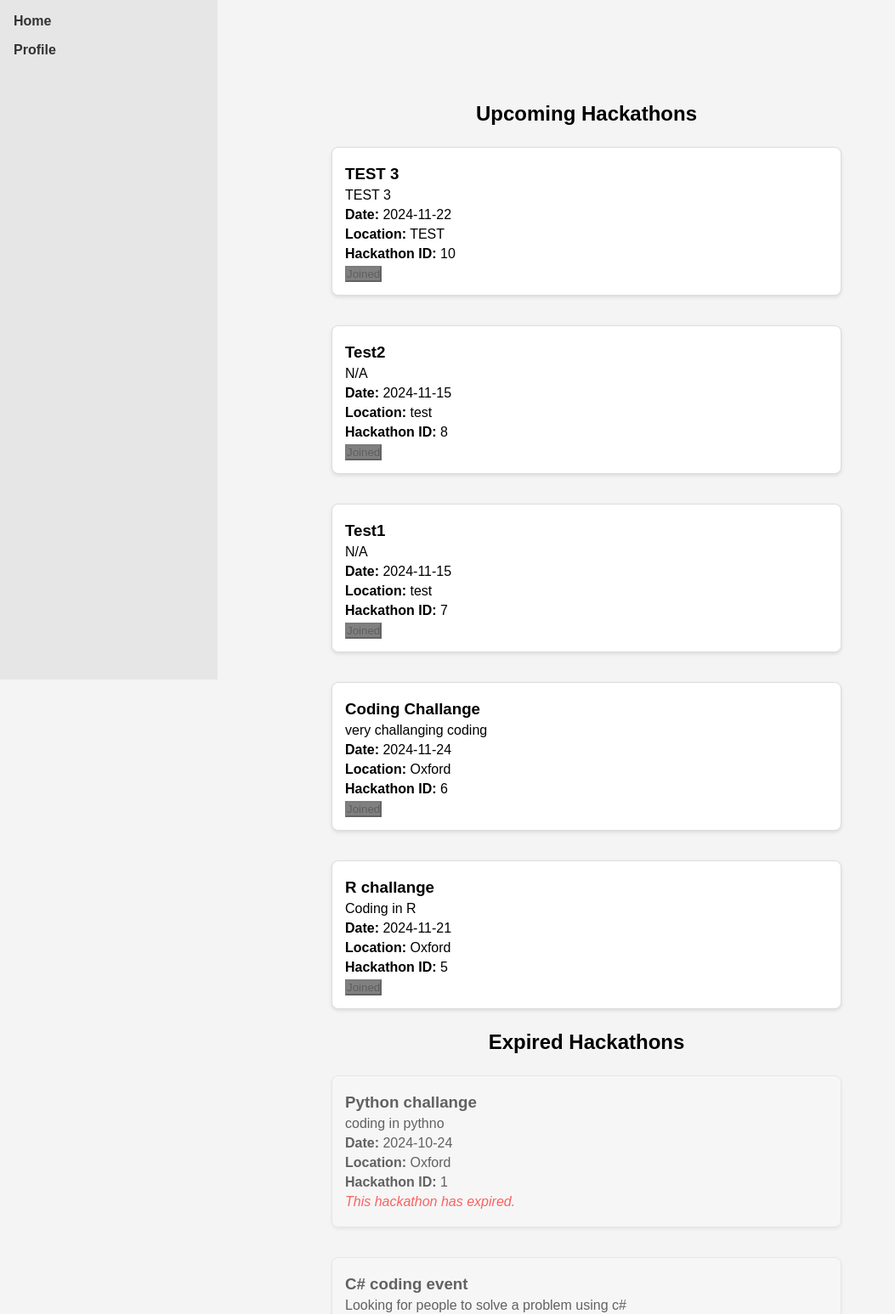
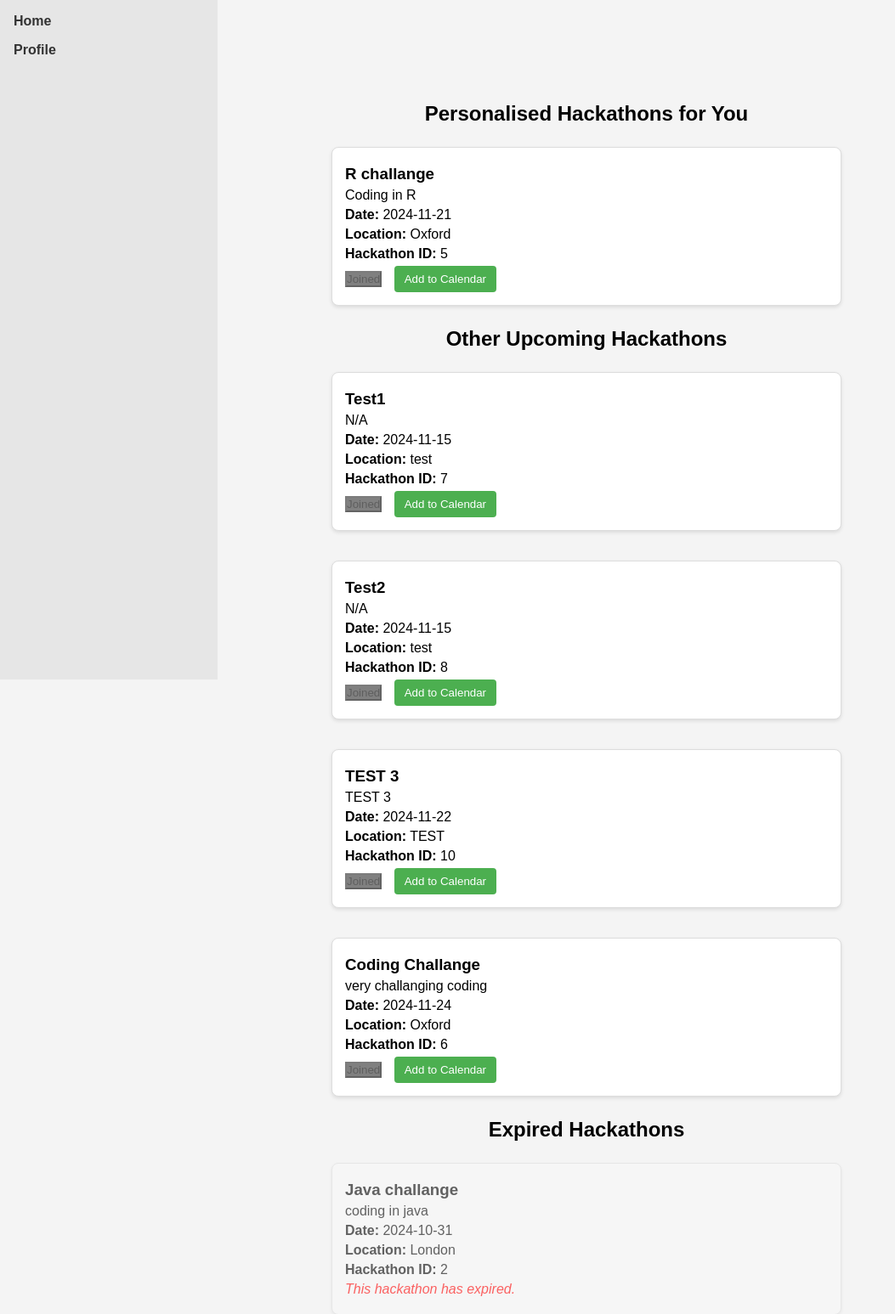
Before and after one commit to ZekiCanSarak/StartApp, a Flask app: page /hack in a window 1280 px wide. Shown: the part 67-1614 px from the top of the page at 85% size, without its empty margins (0-1053 px from the left). Run offline with Flask 3, Linux system fonts and the light colour scheme; a user stored in the database is signed in; data comes from the database, SQL or seed files in the repository; both versions use the stored data as it was after the commit.

Commit message:
added a function where for each user depending on their skills they will have personalised hackathons posted then the others that are posted below it. Also created a google calender button which links to google calender  for those who would like to add the hackathon date to their calender.

```diff
--- a/app.py
+++ b/app.py
@@ -1,7 +1,9 @@
 from flask import Flask, render_template, request, redirect, url_for, session, jsonify, g, flash
 from passlib.hash import sha256_crypt
 import sqlite3
-from datetime import datetime
+from datetime import datetime, timedelta
+from urllib.parse import urlencode
+
 
 
 app = Flask(__name__)
@@ -70,27 +72,57 @@ def hack():
     username = session['username']
     today = datetime.now().date()
 
-    # Query for active hackathons (today or in the future)
-    active_hackathons = query_db("""
+    user_profile = query_db("SELECT skills FROM user_profiles WHERE username = ?", [username], one=True)
+    user_skills = user_profile[0].split(',') if user_profile and user_profile[0] else []
+
+    skill_conditions = " OR ".join([
+        "(title LIKE ? OR title LIKE ? OR title LIKE ? OR description LIKE ? OR description LIKE ? OR description LIKE ?)"
+        for _ in user_skills
+    ])
+
+    skill_params = []
+    for skill in user_skills:
+        trimmed_skill = skill.strip()
+        skill_params.extend([
+            f"% {trimmed_skill} %",
+            f"{trimmed_skill} %",
+            f"% {trimmed_skill}",
+            f"% {trimmed_skill} %",
+            f"{trimmed_skill} %",
+            f"% {trimmed_skill}"
+        ])
+
+
+    matching_hackathons = query_db(f"""
         SELECT h.id, h.title, h.description, h.date, h.location,
                CASE WHEN p.username IS NOT NULL THEN 1 ELSE 0 END AS joined
         FROM hackathons h
         LEFT JOIN participants p ON h.id = p.hackathon_id AND p.username = ?
-        WHERE h.date >= ?
-        ORDER BY h.id DESC
-    """, [username, today])
+        WHERE h.date >= ? AND ({skill_conditions})
+        ORDER BY h.date ASC
+    """, [username, today] + skill_params)
 
-    # Query for expired hackathons (before today)
+
+    other_hackathons = query_db(f"""
+        SELECT h.id, h.title, h.description, h.date, h.location,
+               CASE WHEN p.username IS NOT NULL THEN 1 ELSE 0 END AS joined
+        FROM hackathons h
+        LEFT JOIN participants p ON h.id = p.hackathon_id AND p.username = ?
+        WHERE h.date >= ? AND NOT ({skill_conditions})
+        ORDER BY h.date ASC
+    """, [username, today] + skill_params)
+
+
     expired_hackathons = query_db("""
         SELECT h.id, h.title, h.description, h.date, h.location,
                CASE WHEN p.username IS NOT NULL THEN 1 ELSE 0 END AS joined
         FROM hackathons h
         LEFT JOIN participants p ON h.id = p.hackathon_id AND p.username = ?
         WHERE h.date < ?
-        ORDER BY h.date ASC
+        ORDER BY h.date DESC
     """, [username, today])
 
-    return render_template('hack.html', active_hackathons=active_hackathons, expired_hackathons=expired_hackathons)
+    return render_template('hack.html', matching_hackathons=matching_hackathons, other_hackathons=other_hackathons, expired_hackathons=expired_hackathons)
 
 @app.route('/post_hackathon', methods=['POST'])
 def post_hackathon():
@@ -100,15 +132,15 @@ def post_hackathon():
     location = request.form['location']
 
     try:
-        # Insert the new hackathon into the database
+
         db = get_db()
         cursor = db.cursor()
         cursor.execute("INSERT INTO hackathons (title, description, date, location) VALUES (?, ?, ?, ?)",
                        (title, description, date, location))
         db.commit()
 
-        # Retrieve the ID of the newly inserted hackathon
-        hackathon_id = cursor.lastrowid  # Get the auto-generated ID
+
+        hackathon_id = cursor.lastrowid
 
         return jsonify({
             'success': True,
@@ -160,14 +192,13 @@ def profile():
         return redirect(url_for('home'))
 
     if request.method == 'POST':
-        # Get updated profile data from the form
+
         name = request.form.get('name')
         age = request.form.get('age')
         school = request.form.get('school')
         skills = request.form.get('skills')
         hackathon = request.form.get('hackathon')
 
-        # Update or insert the user's profile in the database
         try:
             existing_profile = query_db("SELECT * FROM user_profiles WHERE username = ?", [session['username']], one=True)
             if existing_profile:
@@ -180,7 +211,7 @@ def profile():
         except Exception as e:
             flash("Error updating profile: " + str(e), "error")
 
-    # Fetch user profile details to display on the page
+
     user_details = query_db("SELECT name, age, school, skills, hackathon FROM user_profiles WHERE username = ?", [session['username']], one=True)
     return render_template('profile.html', user_details=user_details)
 
@@ -191,10 +222,10 @@ def join_hackathon():
         return jsonify({"success": False, "message": "Please log in to join a hackathon."})
 
     data = request.get_json()
-    id = data.get('id')  # Get 'id' instead of 'hackathon_id'
+    id = data.get('id')
     username = session['username']
 
-    # Check if the user has already joined this specific hackathon
+
     existing_entry = query_db("SELECT * FROM participants WHERE hackathon_id = ? AND username = ?",
                               (id, username), one=True)
 
@@ -202,11 +233,38 @@ def join_hackathon():
         return jsonify({"success": False, "message": "You have already joined this hackathon."})
 
     try:
-        # Insert into participants table
         insert_db("INSERT INTO participants (hackathon_id, username) VALUES (?, ?)", (id, username))
         return jsonify({"success": True})
     except Exception as e:
         return jsonify({"success": False, "message": str(e)})
+
+
+@app.route('/add_to_google_calendar/<int:hackathon_id>')
+def add_to_google_calendar(hackathon_id):
+    hackathon = query_db("SELECT title, description, date, location FROM hackathons WHERE id = ?", [hackathon_id], one=True)
+
+    if hackathon:
+        event_start = datetime.strptime(hackathon['date'], '%Y-%m-%d')
+        event_end = event_start + timedelta(hours=2)
+
+        start_time = event_start.strftime('%Y%m%dT%H%M%SZ')
+        end_time = event_end.strftime('%Y%m%dT%H%M%SZ')
+
+        google_calendar_url = (
+            "https://www.google.com/calendar/render?action=TEMPLATE&" +
+            urlencode({
+                "text": hackathon['title'],
+                "dates": f"{start_time}/{end_time}",
+                "details": hackathon['description'],
+                "location": hackathon['location'],
+                "sf": "true",
+                "output": "xml"
+            })
+        )
+
+        return redirect(google_calendar_url)
+    else:
+        return "Hackathon not found", 404
 
 @app.route('/logout')
 def logout():
--- a/static/css/hack.css
+++ b/static/css/hack.css
@@ -128,7 +128,7 @@ body{
 }
 
 .joined {
-    background-color: gray;  /* Visually indicate the joined state */
+    background-color: gray;
     cursor: default;
 }
 
@@ -141,3 +141,17 @@ body{
     color: red;
     font-style: italic;
 }
+
+.calendar-btn {
+    background-color: #4CAF50;
+    color: white;
+    border: none;
+    padding: 8px 12px;
+    margin-left: 10px;
+    cursor: pointer;
+    border-radius: 4px;
+}
+
+.calendar-btn:hover {
+    background-color: #45a049;
+}
--- a/static/js/hack.js
+++ b/static/js/hack.js
@@ -54,24 +54,24 @@ function addHackathonToFeed(hackathon) {
 }
 
 function joinHackathon(id) {
-    console.log("Attempting to join hackathon with ID:", id); // Debugging
+    console.log("Attempting to join hackathon with ID:", id);
 
     fetch("/join_hackathon", {
         method: "POST",
         headers: {
             "Content-Type": "application/json"
         },
-        body: JSON.stringify({ id: id })  // Send 'id' directly
+        body: JSON.stringify({ id: id })
     })
     .then(response => response.json())
     .then(data => {
         if (data.success) {
-            // Change the button to show "Joined" and disable it
+
             const joinButton = document.querySelector(`.join-hackathon-btn[data-id="${id}"]`);
             if (joinButton) {
                 joinButton.textContent = "Joined";
                 joinButton.disabled = true;
-                joinButton.classList.add("joined"); // Optional styling class
+                joinButton.classList.add("joined");
             }
         } else {
             alert("Failed to join the hackathon: " + data.message);
--- a/templates/hack.html
+++ b/templates/hack.html
@@ -23,9 +23,9 @@
 
     <main class="container">
         <div id="hackathon-feed">
-            {% if active_hackathons %}
-                <h2>Upcoming Hackathons</h2>
-                {% for hackathon in active_hackathons %}
+            {% if matching_hackathons %}
+                <h2>Personalised Hackathons for You</h2>
+                {% for hackathon in matching_hackathons %}
                 <div class="hackathon-post">
                     <h3>{{ hackathon.title }}</h3>
                     <p>{{ hackathon.description }}</p>
@@ -35,16 +35,32 @@
 
                     {% if hackathon.joined == 1 %}
                         <button class="join-hackathon-btn joined" disabled>Joined</button>
+                        <button onclick="location.href='/download_calendar/{{ hackathon.id }}'" class="calendar-btn">Add to Calendar</button>
                     {% else %}
                         <button class="join-hackathon-btn" data-id="{{ hackathon.id }}" onclick="joinHackathon('{{ hackathon.id }}')">Join</button>
                     {% endif %}
                 </div>
                 {% endfor %}
-            {% else %}
-                <p>No upcoming hackathons available.</p>
             {% endif %}
 
-            {% if expired_hackathons %}
+            <h2>Other Upcoming Hackathons</h2>
+            {% for hackathon in other_hackathons %}
+            <div class="hackathon-post">
+                <h3>{{ hackathon.title }}</h3>
+                <p>{{ hackathon.description }}</p>
+                <p><strong>Date:</strong> {{ hackathon.date }}</p>
+                <p><strong>Location:</strong> {{ hackathon.location }}</p>
+                <p><strong>Hackathon ID:</strong> {{ hackathon.id }}</p>
+
+                {% if hackathon.joined == 1 %}
+                    <button class="join-hackathon-btn joined" disabled>Joined</button>
+                    <button onclick="location.href='/download_calendar/{{ hackathon.id }}'" class="calendar-btn">Add to Calendar</button>
+                {% else %}
+                    <button class="join-hackathon-btn" data-id="{{ hackathon.id }}" onclick="joinHackathon('{{ hackathon.id }}')">Join</button>
+                {% endif %}
+            </div>
+            {% endfor %}
+
             <h2>Expired Hackathons</h2>
             {% for hackathon in expired_hackathons %}
             <div class="hackathon-post expired">
@@ -56,7 +72,6 @@
                 <p class="expired-note">This hackathon has expired.</p>
             </div>
             {% endfor %}
-            {% endif %}
         </div>
     </main>
 
```
Also changed, not shown: static/js/profile.js (+4 -5 lines), database.sqlite. Lines whose indentation alone changed are shown as unchanged.
